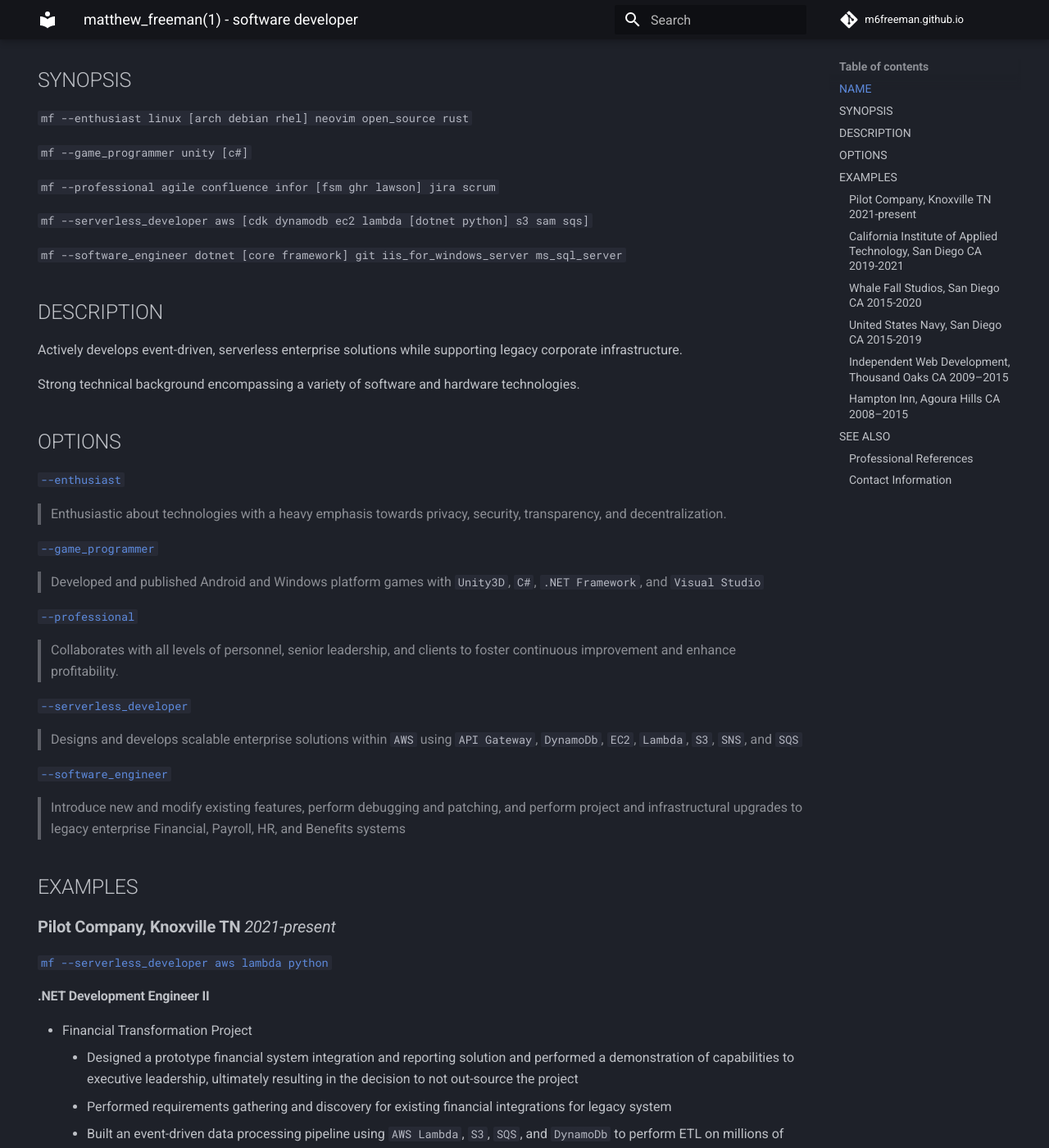
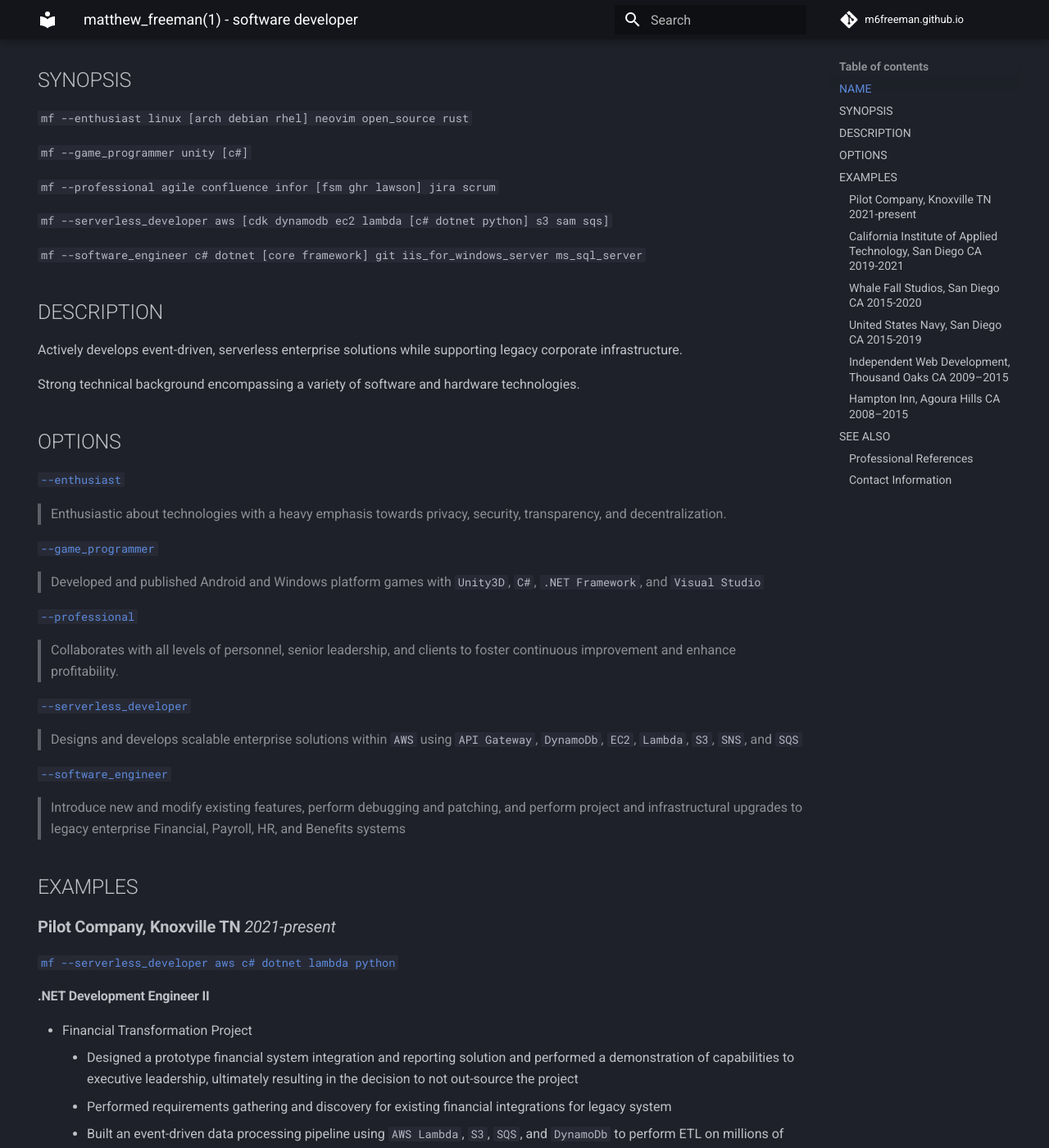
Before and after one commit to m6freeman/m6freeman.github.io, an MkDocs documentation site: the page built from docs/index.md, in a window 1280 px wide and 1400 px high, scrolled down 353 px. Shown: the whole window at 82% size. Built offline with MkDocs 1.6.1 and Material for MkDocs 9.7.7, drawn with Linux system fonts in a browser that asks for light colours; comment, search, counter and statistics services are not loaded; some of the changed text lies outside the part shown.

Commit message:
added reference and updated dotnet

```diff
--- a/docs/index.md
+++ b/docs/index.md
@@ -25,9 +25,9 @@ All unsaved progress will be lost.
 
 `mf --professional agile confluence infor [fsm ghr lawson] jira scrum`
 
-`mf --serverless_developer aws [cdk dynamodb ec2 lambda [dotnet python] s3 sam sqs]`
+`mf --serverless_developer aws [cdk dynamodb ec2 lambda [c# dotnet python] s3 sam sqs]`
 
-`mf --software_engineer dotnet [core framework] git iis_for_windows_server ms_sql_server`
+`mf --software_engineer c# dotnet [core framework] git iis_for_windows_server ms_sql_server`
 
 ## DESCRIPTION
 
@@ -61,7 +61,7 @@ Strong technical background encompassing a variety of software and hardware tech
 
 ### **Pilot Company, Knoxville TN** *2021-present*
 
-[`mf --serverless_developer aws lambda python`](#options)
+[`mf --serverless_developer aws c# dotnet lambda python`](#options)
 
 #### .NET Development Engineer II
 
@@ -72,7 +72,7 @@ Strong technical background encompassing a variety of software and hardware tech
     - Directly supported integration testing efforts alongside consultants and business partners
     - Provided business and diagnostic related data to a web front-end used by various levels of support as well as the business for reporting and to understand real-time metrics for financial records as they are submitted
 
-[`mf --software_engineer enterprise_solutions dotnet`](#options)
+[`mf --software_engineer enterprise_solutions c# dotnet`](#options)
 
 #### .NET Development Engineer I
 
```
Also changed, not shown: other parts of docs/index.md (+2 -1 lines).
